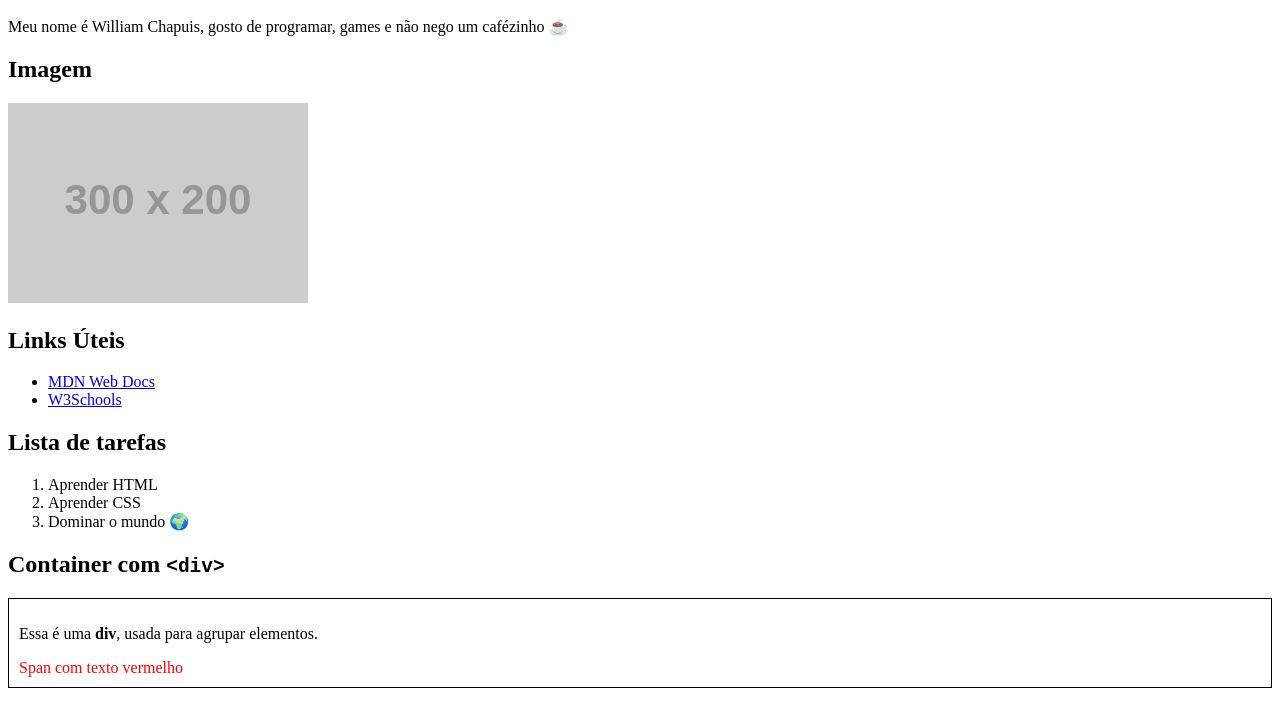
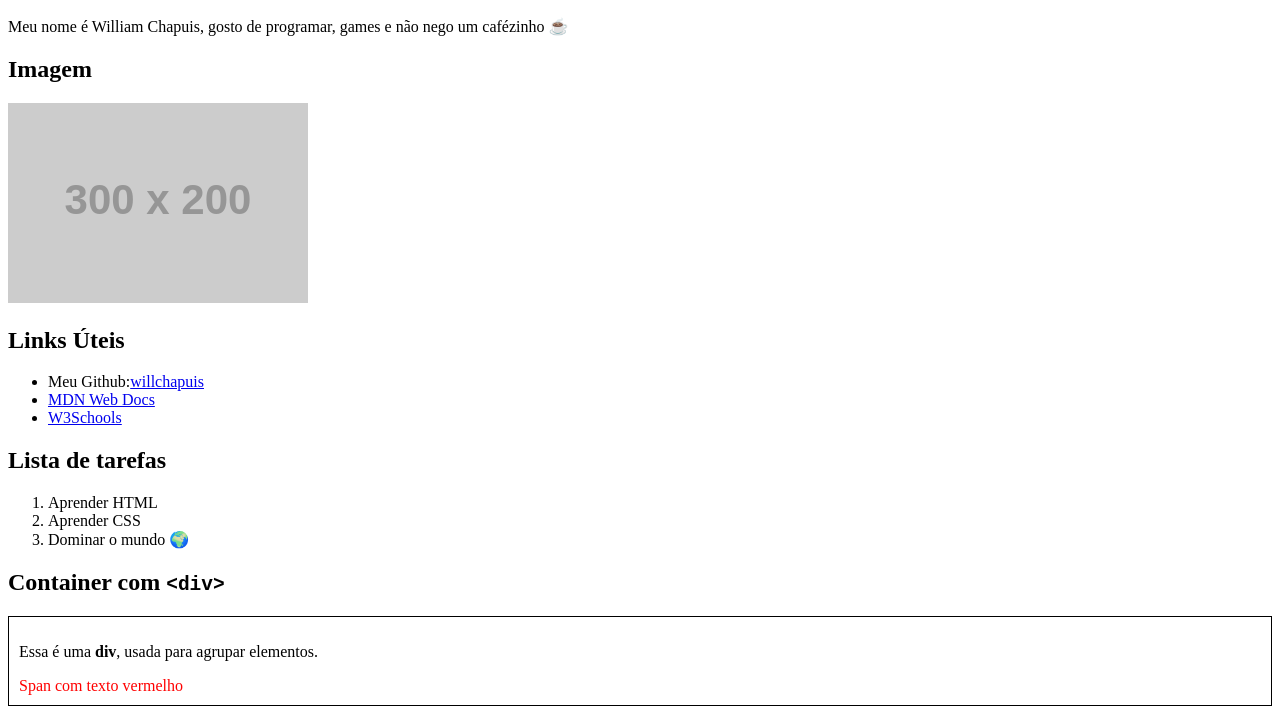
Before and after one commit to willchapuis/aprender-web-inicio, a plain HTML site: page etapa-1/index.html in a window 1280 px wide. Shown: the part 110-824 px from the top of the page. Drawn offline with Linux system fonts and the light colour scheme; placeholder pictures from the web are drawn by us.

Commit message:
challenge: link para o github

```diff
--- a/etapa-1/index.html
+++ b/etapa-1/index.html
@@ -15,8 +15,9 @@
 
         <h2>Links Úteis</h2>
         <ul>
-            <li><a href="https://developer.mozilla.org/pt-BR/" target="_blank">MDN Web Docs</a></li>
-            <li><a href="https://www.w3schools.com/" target="_blank">W3Schools</a></li>
+            <li>Meu Github:<a href="https://github.com/willchapuis" target="_blank" rel="noopener noreferrer">willchapuis</a></li>
+            <li><a href="https://developer.mozilla.org/pt-BR/" target="_blank" rel="noopener noreferrer">MDN Web Docs</a></li>
+            <li><a href="https://www.w3schools.com/" target="_blank" rel="noopener noreferrer">W3Schools</a></li>
         </ul>
 
         <h2>Lista de tarefas</h2>
```
